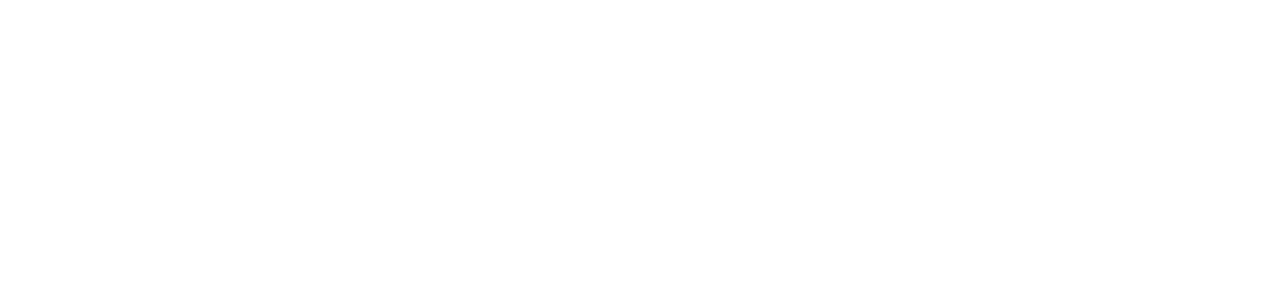
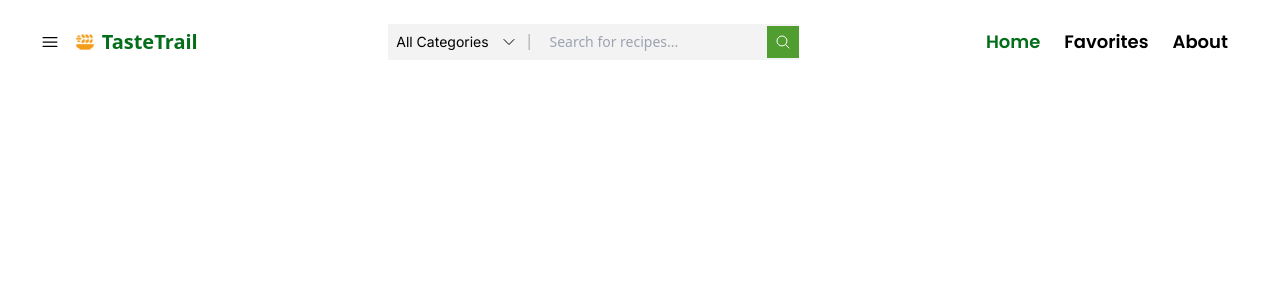
Before and after one commit to KirubelWondwossen/recipe-sharing-app, a React (Vite) app: page /home in a window 1280 px wide. Shown: the top 300 px of the page. Built offline with nearby package versions, Linux system fonts and the light colour scheme.

Commit message:
Finish the home page navbar

```diff
--- /dev/null
+++ b/src/components/Navbar.jsx
@@ -0,0 +1,63 @@
+import {
+  Bars3Icon,
+  ChevronDownIcon,
+  MagnifyingGlassIcon,
+} from "@heroicons/react/24/outline";
+import Logo from "./Logo";
+
+function Navbar() {
+  return (
+    <nav className="container px-4 mx-auto flex justify-between items-center">
+      <div className="flex items-center">
+        <Bars3Icon className="h-5 w-5" />
+        <Logo />
+      </div>
+      <Search />
+      <NavBtns />
+    </nav>
+  );
+}
+
+function NavBtns() {
+  return (
+    <ul className="flex justify-between">
+      <li className="list-none">
+        <a href="#" className="nav-btn text-logo">
+          Home
+        </a>
+      </li>
+      <li className="list-none">
+        <a href="#" className="nav-btn">
+          Favorites
+        </a>
+      </li>
+      <li className="list-none">
+        <a href="#" className="nav-btn">
+          About
+        </a>
+      </li>
+    </ul>
+  );
+}
+
+function Search() {
+  return (
+    <div className="w-fit bg-[#F3F3F3] flex items-center gap-2">
+      <span className="flex gap-1 items-center cursor-pointer">
+        <span className="text-sm font-body px-2">All Categories</span>
+        <ChevronDownIcon className="w-4" />
+      </span>
+      <span className="text-[#ADADAD] pb-1">|</span>
+      <input
+        className="p-2 outline-none focus:outline-none text-body text-sm bg-[#F3F3F3]"
+        type="search"
+        placeholder="Search for recipes..."
+      />
+      <span className="p-2 bg-[#509E2F] cursor-pointer">
+        <MagnifyingGlassIcon className="w-4 text-white" />
+      </span>
+    </div>
+  );
+}
+
+export default Navbar;
--- a/src/pages/Home.jsx
+++ b/src/pages/Home.jsx
@@ -1,5 +1,11 @@
+import Navbar from "../components/Navbar";
+
 function Home() {
-  return <div className="container mx-auto p-4"></div>;
+  return (
+    <div className="container mx-auto">
+      <Navbar />
+    </div>
+  );
 }
 
 export default Home;
```
